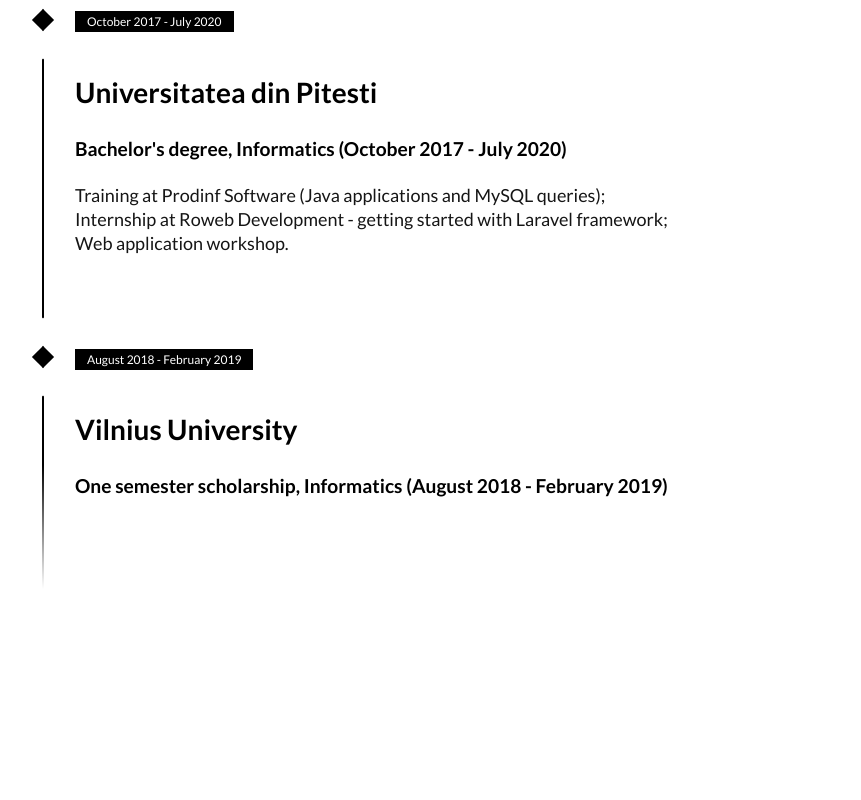
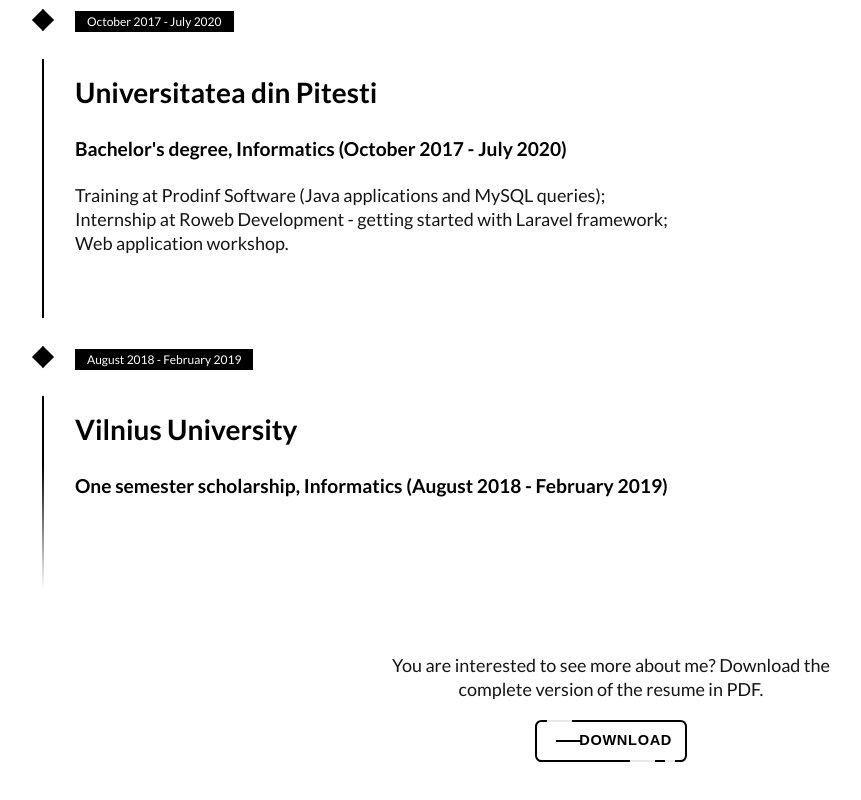
Before and after one commit to BadiuIoana/personal-portfolio, a React (Create React App) app: page / in a window 1280 px wide. Shown: the part 2284-3084 px from the top of the page, without its empty margins (29-890 px from the left). Before the commit the page ends 2974 px from the top, so only its background shows below. Built offline with nearby package versions, Linux system fonts and the light colour scheme.

Commit message:
Added the download button

```diff
--- a/src/UI/Button.js
+++ b/src/UI/Button.js
@@ -3,7 +3,7 @@ import "./_button.scss";
 const Button = (props) => {
     return (
         <button type='button'>
-            <a className='fancy' href={props.link}>
+            <a className='fancy' href={props.link} download>
                 <span className='top-key'></span>
                 <span className='text'>{props.title}</span>
                 <span className='bottom-key-1'></span>
--- a/src/UI/TimelineResume.js
+++ b/src/UI/TimelineResume.js
@@ -1,4 +1,5 @@
 import "./_resume.scss";
+import Button from "./Button";
 
 const TimelineResume = () => {
     return (
@@ -81,6 +82,17 @@ const TimelineResume = () => {
                         </div>
                     </li>
                 </ul>
+                <div class='download-resume'>
+                    <p>
+                        You are interested to see more about me? Download the
+                        complete version of the resume in PDF.
+                    </p>
+                    <Button
+                        title='Download'
+                        link='../public/badiu-ioana-andreea-cv.pdf'
+                        download='true'
+                    />
+                </div>
             </div>
         </section>
     );
--- a/src/UI/_resume.scss
+++ b/src/UI/_resume.scss
@@ -178,4 +178,10 @@
         margin-bottom: 1.2em;
         padding: 0.25em 1em 0.2em 1em;
     }
+
+    .download-resume {
+        text-align: center;
+        max-width: 30em;
+        margin: 0 auto;
+    }
 }
```
Also changed, not shown: 1 other file (tests, documents, lock files or other folders).
